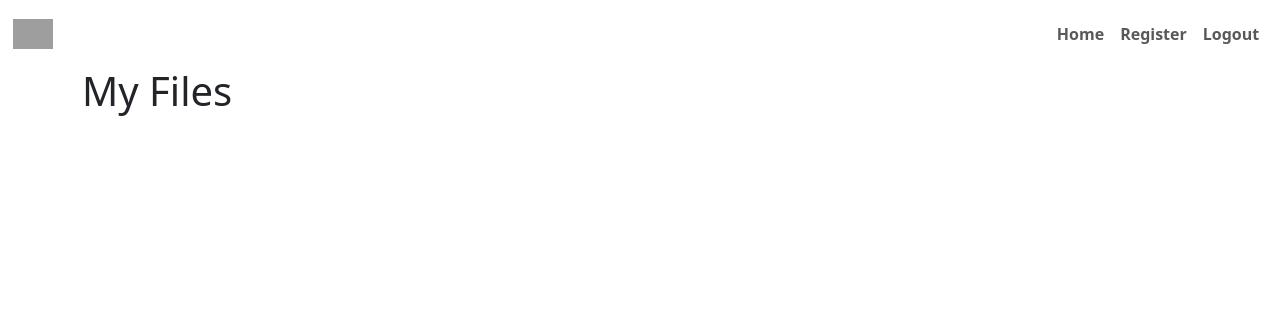
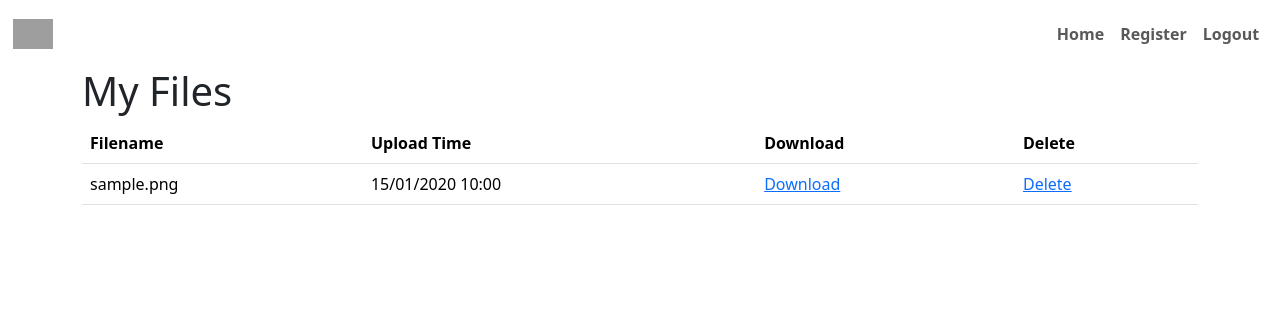
Before and after one commit to Mace62/GPSTracker, a Flask app: page /myfiles in a window 1280 px wide. Shown: the top 327 px of the page. Run offline with Flask 2, Linux system fonts and the light colour scheme; a user stored in the database is signed in; tables that the repository leaves empty hold one stand-in row (values such as "Sample post"); some libraries are stand-ins or nearby versions; grey boxes are pictures that could not be loaded.

Commit message:
update file upload validation message and improve file listing display, include NEW DB MODEL

```diff
--- a/app/forms.py
+++ b/app/forms.py
@@ -35,6 +35,6 @@ class RegisterForm(FlaskForm):
 class UploadForm(FlaskForm):
     file = FileField('GPX File', validators=[
         FileRequired(),
-        FileAllowed(['gpx'], 'GPX files only!')
+        FileAllowed(['gpx'], 'Only GPX files can be uploaded!')
     ])
     submit = SubmitField('Upload')
--- a/app/templates/base.html
+++ b/app/templates/base.html
@@ -8,6 +8,7 @@
         <!-- Bootstrap CSS -->
         <link href="https://cdn.jsdelivr.net/npm/bootstrap@5.3.2/dist/css/bootstrap.min.css" rel="stylesheet" integrity="sha384-T3c6CoIi6uLrA9TneNEoa7RxnatzjcDSCmG1MXxSR1GAsXEV/Dwwykc2MPK8M2HN" crossorigin="anonymous">
         <link rel="stylesheet" href="{{ url_for('static', filename='local_css.css')}}">
+        <link rel="stylesheet" href="https://cdnjs.cloudflare.com/ajax/libs/font-awesome/5.15.1/css/all.min.css">
         {% if title %}
             <title>{{ title }}</title>
         {% else %}
--- a/app/templates/list_files.html
+++ b/app/templates/list_files.html
@@ -2,13 +2,28 @@
 
 {% block content %}
     <h1>My Files</h1>
-    <ul>
-        {% for file in files %}
-            <li>
-                <a href="{{ url_for('download_file', filename=file) }}">{{ file }}</a>
-            </li>
-        {% endfor %}
-    </ul>
-
-
+    {% if file_entries %}
+        <table class="table">
+            <thead>
+                <tr>
+                    <th>Filename</th>
+                    <th>Upload Time</th>
+                    <th>Download</th>
+                    <th>Delete</th>
+                </tr>
+            </thead>
+            <tbody>
+                {% for entry in file_entries %}
+                    <tr>
+                        <td>{{ entry.filename }}</td>
+                        <td>{{ entry.upload_time.strftime('%d/%m/%Y %H:%M') }}</td>
+                        <td><a href="{{ url_for('download_file', filename=entry.filename) }}">Download</a></td>
+                        <td><a href="{{ url_for('delete_file', filename=entry.filename) }}">Delete</a></td>
+                    </tr>
+                {% endfor %}
+            </tbody>
+        </table>
+    {% else %}
+        <p>You have no files uploaded.</p>
+    {% endif %}
 {% endblock %}
--- a/app/views.py
+++ b/app/views.py
@@ -8,6 +8,7 @@ from flask_login import UserMixin, login_user, LoginManager, login_required, log
 from datetime import datetime
 from werkzeug.utils import secure_filename
 import os
+from datetime import datetime
 
 app.config['SECRET_KEY'] = 'your_secret_key'
 
@@ -99,16 +100,29 @@ def upload_file():
     form = UploadForm()
     if request.method == 'POST' and form.validate_on_submit():
         file = form.file.data
-        filename = secure_filename(file.filename)
+        original_filename = secure_filename(file.filename)
         user_id = str(current_user.id)  # Get the user's ID
         upload_folder = os.path.join(app.root_path, 'static', 'uploads', user_id)  # Update the subfolder path
 
         if not os.path.exists(upload_folder):  # Create the subfolder if it doesn't exist
             os.makedirs(upload_folder)
 
-        file.save(os.path.join(upload_folder, filename))  # Save the file in the subfolder
+        # Generate a unique filename by appending a timestamp
+        timestamp = datetime.now().strftime("%Y%m%d%H%M%S")
+        filename = f"{timestamp}_{original_filename}"
+
+        file.save(os.path.join(upload_folder, filename))  # Save the file with the new unique name
+
+        new_file = models.GPXFile(filename=filename, user_id=current_user.id)
+        db.session.add(new_file)
+        db.session.commit()
+
         flash('File successfully uploaded')
         return redirect(url_for('index'))
+    else:
+        for field, errors in form.errors.items():
+            for error in errors:
+                flash(error, 'danger')
     return render_template('upload.html', form=form)
 
 @app.route('/myfiles')
@@ -118,7 +132,8 @@ def list_user_files():
     if not os.path.exists(user_folder):
         os.makedirs(user_folder)
     files = os.listdir(user_folder)
-    return render_template('list_files.html', files=files)
+    file_entries = models.GPXFile.query.filter_by(user_id=current_user.id).all()
+    return render_template('list_files.html', files=files, file_entries=file_entries)
 
 @app.route('/download/<filename>')
 @login_required
@@ -127,3 +142,14 @@ def download_file(filename):
     if not os.path.exists(os.path.join(user_folder, filename)):
         return 'File not found', 404
     return send_from_directory(user_folder, filename, as_attachment=True)
+
+@app.route('/delete/<filename>')
+@login_required
+def delete_file(filename):
+    user_folder = os.path.join(app.root_path,'static','uploads',str(current_user.id))
+    if not os.path.exists(os.path.join(user_folder, filename)):
+        return 'File not found', 404
+    os.remove(os.path.join(user_folder, filename))
+    db.session.query(models.GPXFile).filter(models.GPXFile.filename==filename).delete()
+    db.session.commit()
+    return redirect(url_for('list_user_files'))
```
Also changed, not shown: app/models.py (+7 -0 lines), app/templates/register.html (+8 -0 lines), app/templates/upload.html (+15 -7 lines), 1 other file.
